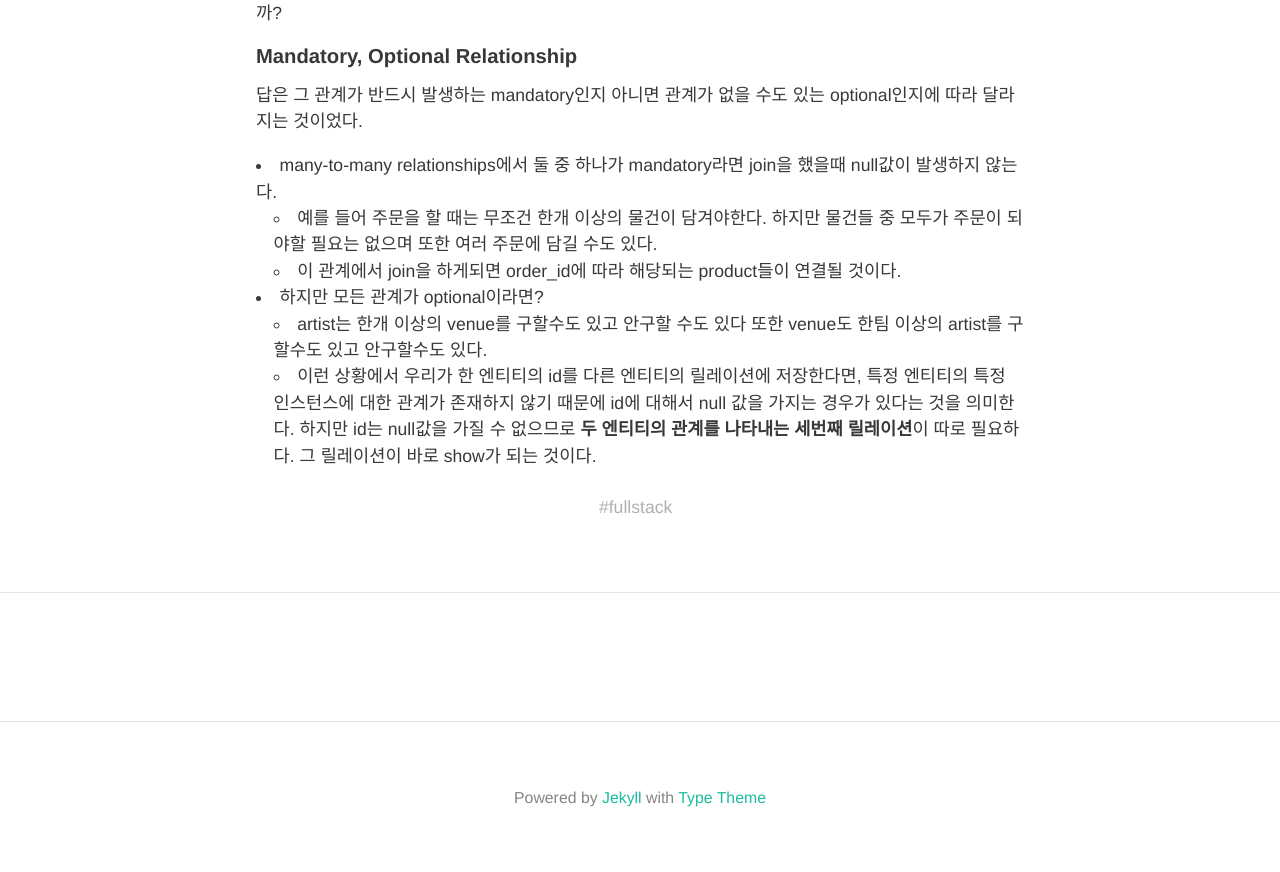
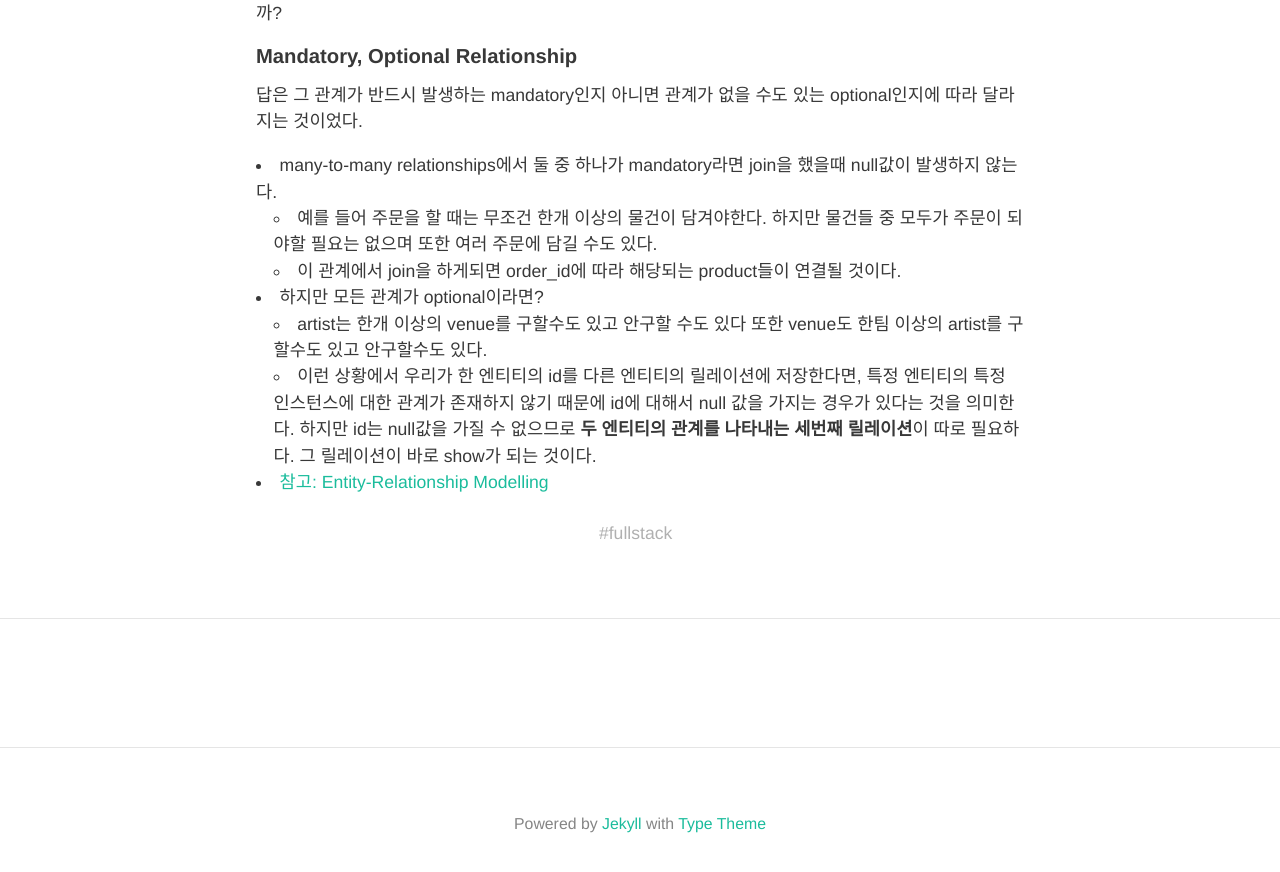
Before and after one commit to HyunlangBan/hyunlangban.github.io, a Jekyll site: the page built from _posts/2020-02-22-proejct1-error.md, in a window 1280 px wide and 900 px high, scrolled down 1074 px. Shown: the top 872 px of the window. Built offline with Jekyll 4.4.1, drawn with Linux system fonts in a browser that asks for light colours; nearby versions of some CDN libraries; some web fonts are replaced; comment, search, counter and statistics services are not loaded.

Commit message:
Update 2020-02-22-proejct1-error.md

```diff
--- a/_posts/2020-02-22-proejct1-error.md
+++ b/_posts/2020-02-22-proejct1-error.md
@@ -34,3 +34,4 @@ project1=# \dt
 - 하지만 모든 관계가 optional이라면?
   - artist는 한개 이상의 venue를 구할수도 있고 안구할 수도 있다 또한 venue도 한팀 이상의 artist를 구할수도 있고 안구할수도 있다.
   - 이런 상황에서 우리가 한 엔티티의 id를 다른 엔티티의 릴레이션에 저장한다면, 특정 엔티티의 특정 인스턴스에 대한 관계가 존재하지 않기 때문에 id에 대해서 null 값을 가지는 경우가 있다는 것을 의미한다. 하지만 id는 null값을 가질 수 없으므로 **두 엔티티의 관계를 나타내는 세번째 릴레이션**이 따로 필요하다. 그 릴레이션이 바로 show가 되는 것이다.
+- [참고: Entity-Relationship Modelling](https://www.cs.uct.ac.za/mit_notes/database/htmls/chp06.html)
```
